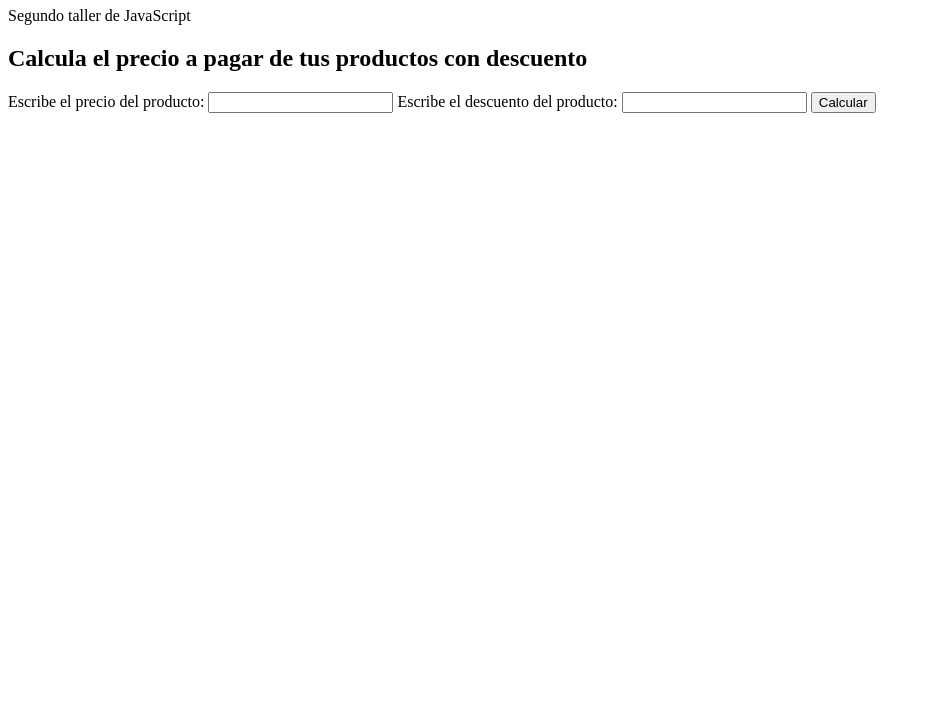
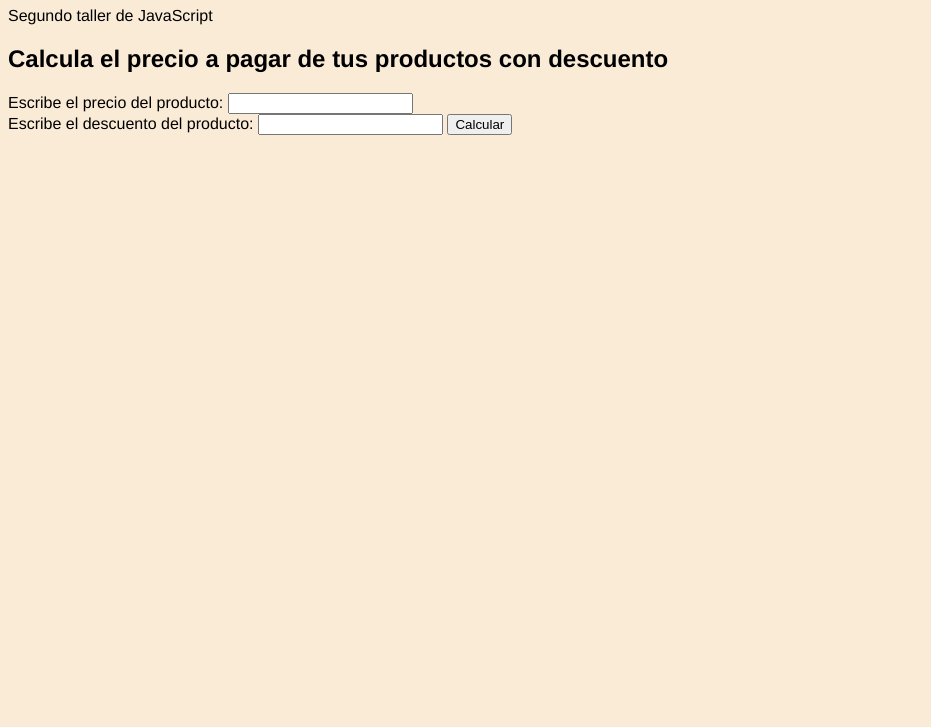
Before and after one commit to edupr/CursoPracticoJavaScript, a plain HTML site: page descuentos.html in a window 1280 px wide. Shown: the part 73-800 px from the top of the page, without its empty margins (0-931 px from the left). Drawn offline with Linux system fonts and the light colour scheme.

Commit message:
Se añade CSS

```diff
--- /dev/null
+++ b/descuentos.css
@@ -0,0 +1,4 @@
+html {
+    background-color: antiquewhite;
+    font-family: 'Franklin Gothic Medium', 'Arial Narrow', Arial, sans-serif;
+}
--- a/descuentos.html
+++ b/descuentos.html
@@ -5,6 +5,7 @@
     <meta http-equiv="X-UA-Compatible" content="IE=edge">
     <meta name="viewport" content="width=device-width, initial-scale=1.0">
     <title>Porcentajes y descuentos | Curso Práctico de JavaScript</title>
+    <link rel="stylesheet" href="./descuentos.css">
 </head>
 <body>
     <header>
@@ -18,7 +19,7 @@
         <form>
 
             <label for="inputPrice ">Escribe el precio del producto: </label>
-            <input id="inputPrice" type="number"/>
+            <input id="inputPrice" type="number"/><br>
 
             <label for="inputDiscount ">Escribe el descuento del producto: </label>
             <input id="inputDiscount" type="number"/>
```
